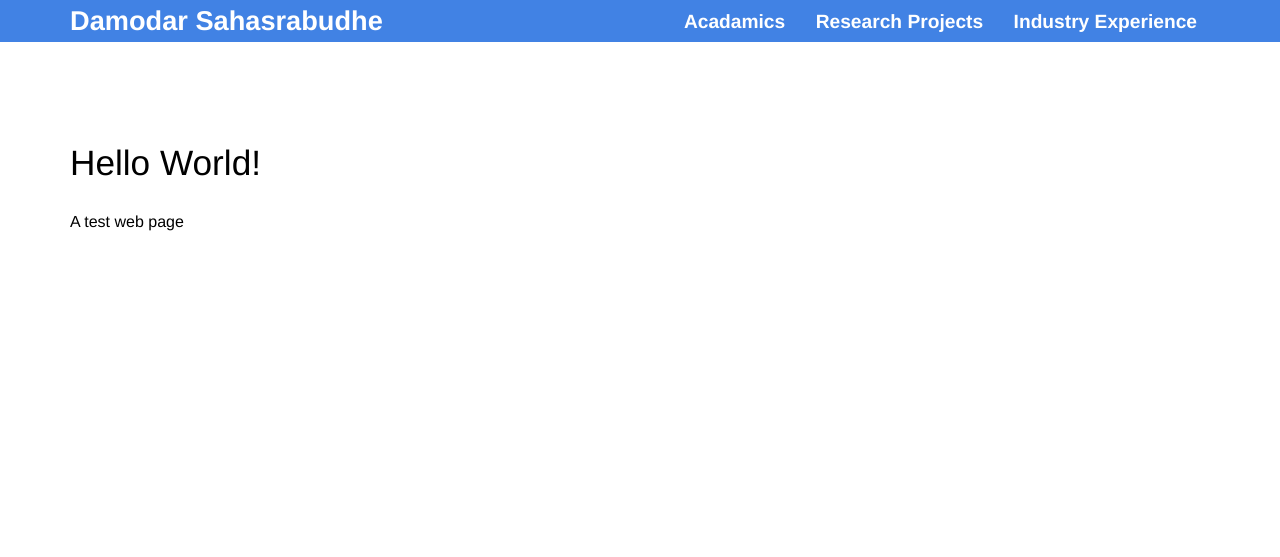
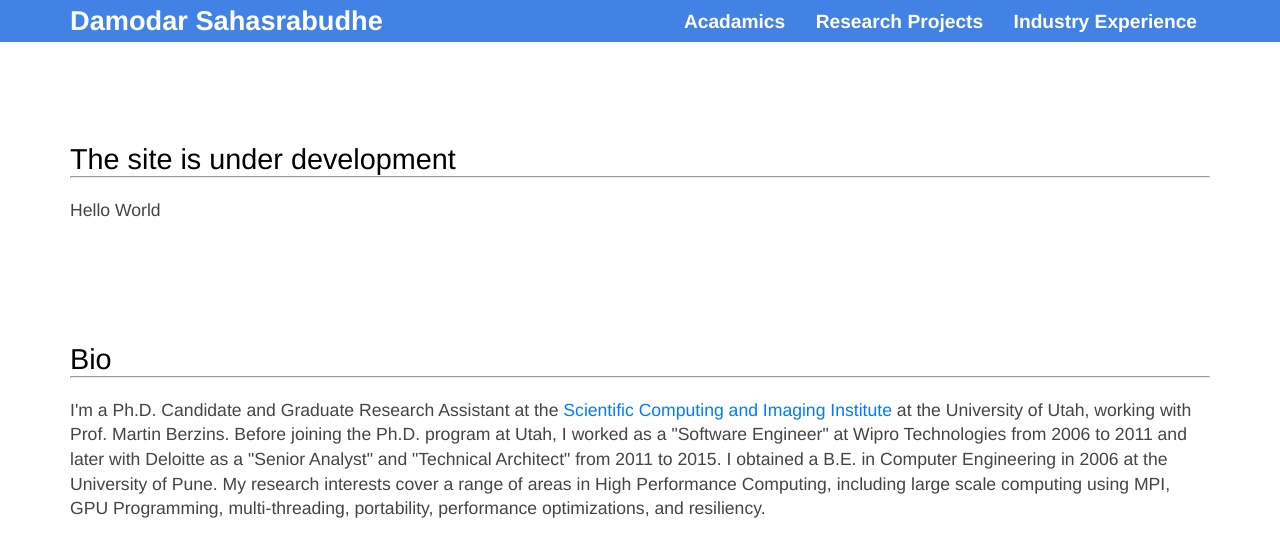
Before and after one commit to damu1000/damu1000.github.io, a Jekyll site: the page built from index.html, in a window 1280 px wide. Shown: the top 557 px of the page. Built offline with Jekyll 4.4.1, drawn with Linux system fonts in a browser that asks for light colours.

Commit message:
Template for index page. Added small bio.

```diff
--- /dev/null
+++ b/_data/sections.yml
@@ -0,0 +1,21 @@
+# title and body can contain html tags, css etc.
+# both can be multi-line. Just maintain the indentation.
+
+#Personal Info. Add photo, name etc.
+- title: The site is under development
+  body : Hello World
+#
+- title: Bio
+  body :
+        I'm a Ph.D. Candidate and Graduate Research Assistant at the
+        <a href="https://sci.utah.edu"> Scientific Computing and Imaging Institute</a>
+        at the
+        University of Utah, working with Prof. Martin Berzins.
+        Before joining the Ph.D. program at Utah, I worked as a
+        "Software Engineer" at Wipro Technologies from 2006 to 2011 and later
+        with Deloitte as a "Senior Analyst" and "Technical Architect"
+        from 2011 to 2015. I obtained a B.E. in Computer Engineering in 2006
+        at the University of Pune. My research interests cover a range of
+        areas in High Performance Computing, including large scale computing
+        using MPI, GPU Programming, multi-threading, portability, performance
+        optimizations, and resiliency.
--- a/_layouts/default.html
+++ b/_layouts/default.html
@@ -9,7 +10,6 @@
 		{% feed_meta %}
 
 		<link rel="stylesheet" href="{{ site.baseurl }}/css/screen.css">
-		<link rel="icon" type="image/png" href="{{ site.baseurl }}/favicon.png">
 
 
 	</head>
@@ -20,7 +20,24 @@
 				{% include navigation.html %}
 			</div>
 		</header>
+
+		<div class="content">
+			{% for sec in site.data.sections %}
+				<section>
+					<div class="container flex">
+						<div class="text editable">
+							<h2> {{ sec.title }} <hr> </h2>
+							<body>
+								<p> {{ sec.body }} </p>
+							</body>
+						</div>
+					</div>
+				</section>
+			{% endfor %}
+		</div>
+
 		{{ content }}
+
 
 		<script>
 			document.getElementById("open-nav").onclick = function () {
--- a/_sass/elements.scss
+++ b/_sass/elements.scss
@@ -12,7 +12,7 @@ body {
 }
 
 a {
-	color: #00a4ca;
+	color: #007bff;
 	text-decoration: none;
 }
 
@@ -36,8 +36,8 @@ h1 {
 
 h2 {
 	font-weight: 300;
-	font-size: 2.2em;
-	margin: 0 0 30px 0;
+	font-size: 1.8em;
+	margin: 0 0 20px 0;
 }
 
 h3 {
@@ -46,9 +46,13 @@ h3 {
 
 
 p, address {
-	font-size: 1.38em;
-	color: #666;
+	font-size: 1.1em;
+	color: #444;
 	margin-bottom: 20px;
 	font-weight: 300;
 	line-height: 1.4em;
 }
+
+hr {
+	margin:0 auto;
+}
--- a/_sass/navigation.scss
+++ b/_sass/navigation.scss
@@ -20,7 +20,7 @@ nav {
 	font-weight: bold;
 	margin: 0;
   position: relative;
-  top: 20%;
+  top: 18%;
 
 	@media #{$mid-point} {
 		text-align: right;
--- a/index.html
+++ b/index.html
@@ -2,18 +2,3 @@
 title: Damodar Sahasrabudhe
 description:
 ---
-
-
-<div class="content">
-	<section>
-		<div class="container flex">
-			<div class="text editable">
-				<h2>Hello World!</h2>
-				<body>
-					A test web page <br>
-				</body>
-			</div>
-		</div>
-	</section>
-
-</div>
```
Also changed, not shown: other parts of _layouts/default.html (+1 -0 lines).
